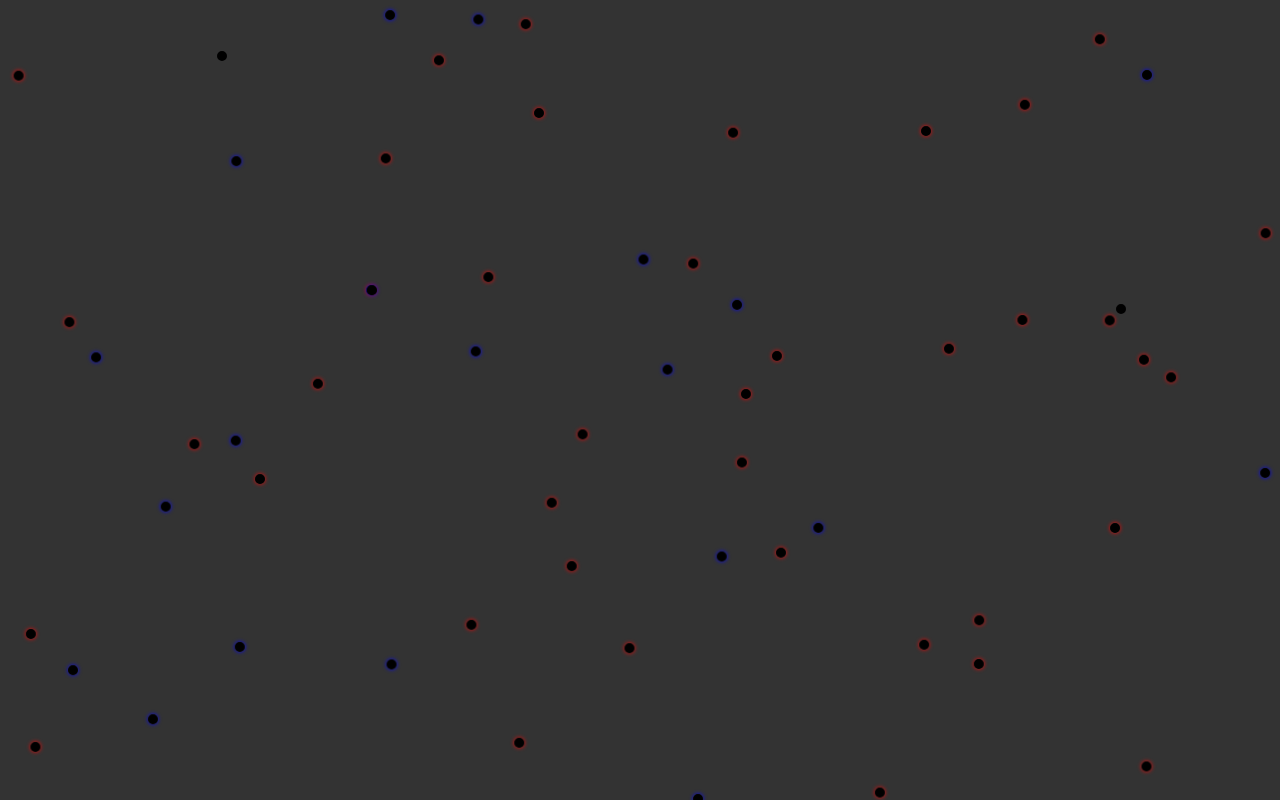
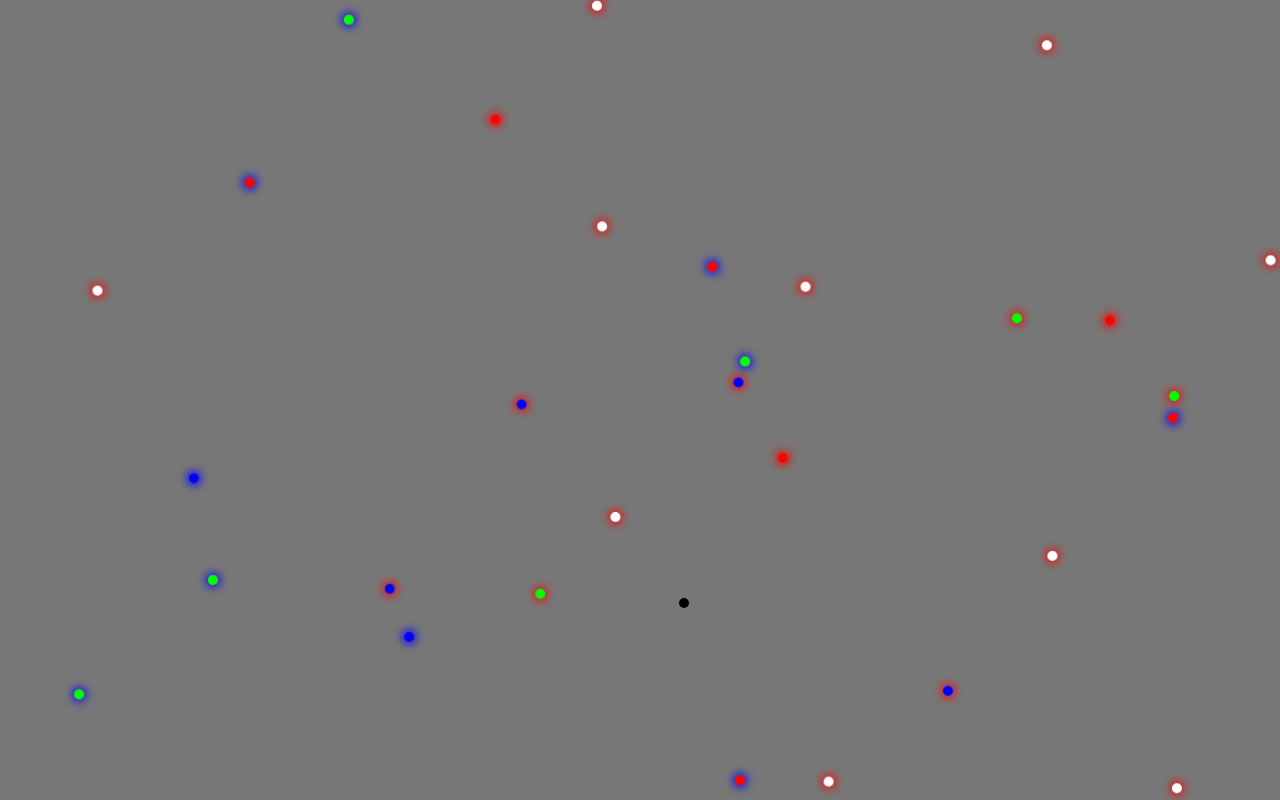
Before and after one commit to Greatak/particle, a plain HTML site: page index.html in a window 1280 px wide. Drawn offline with Linux system fonts and the light colour scheme.

Commit message:
strong force mk 1
Doesn't work perfectly, but kinda sorta simulate strong force and EM

```diff
--- a/js/particle.js
+++ b/js/particle.js
@@ -16,9 +16,19 @@ var Alchemy = (function(){
     window.addEventListener("resize",handleResize);
     handleResize();
 
+	var maxSpeed = 10000;
+	var elemCharge = 1.602176565e-19;
+	var coulomb = 8.9875517873681764e9;
+	var scale = 10e21;
     var pScratch = vec2.create();
-    var pScratch2 = vec2.create();
+    var cScratch = vec3.create();
     var pScratch3 = vec2.create();
+    var iScratch1 = vec2.create();
+    var iScratch2 = vec2.create();
+    var iScratch3 = vec2.create();
+    var iScratch4 = vec2.create();
+    var iScratch5 = vec2.create();
+    var iScratch6 = vec2.create();
     var matString = '';
     var fDist = 0;
     var fMag = 0;
@@ -39,34 +49,66 @@ var Alchemy = (function(){
         if(!p){ p = pDefaults; }
         this.position = p.position||vec2.fromValues(Math.floor(Math.random()*windowSize[0]),Math.floor(Math.random()*windowSize[1]));
         this.velocity = p.velocity||vec2.fromValues(Math.floor(Math.random()*10),Math.floor(Math.random()*10));
+		this.speed = vec2.len(this.velocity)/maxSpeed;
         this.force = vec2.create();
         this.mass = p.mass||pDefaults.mass;
+		this.invMass = Math.sqrt(1-((this.speed)*(this.speed)))/this.mass;
         this.charge = p.charge||pDefaults.charge;
         this.matrix = mat4.create();
         this.size = p.size||pDefaults.size;
 
         this.skin = document.createElement("div");
         this.skin.className = "particle";
-        if(this.charge > 0) this.skin.className += " positive";
-        if(this.charge < 0) this.skin.className += " negative";
-        camera.appendChild(this.skin);
 
         this.id = particles.length;
-        particles[this.id] = this;
         return this;
     }
     Particle.prototype.update = function(t){
         this.boundaryCollision();
         this.calcForces();
-        fMag = t/this.mass;
-        vec2.scaleAndAdd(this.velocity,this.velocity,this.force,fMag);
-        vec2.scaleAndAdd(this.position,this.position,this.velocity,t);
+        fMag = t*this.invMass;
+
+        //RK4 Integration
+        //First step is just current position and velocity, acceleration is constant over interval
+
+        //Second iteration, halfway along
+        vec2.scaleAndAdd(iScratch1,this.position,this.velocity,t/2);
+        vec2.scaleAndAdd(iScratch2,this.velocity,this.force,fMag/2);
+
+        //Third iteration, 75%
+        vec2.scaleAndAdd(iScratch3,this.position,iScratch2,t/2);
+        vec2.scaleAndAdd(iScratch4,iScratch2,this.force,fMag/4);
+
+        //Fourth, all the way at finish
+        vec2.scaleAndAdd(iScratch5,this.position,iScratch4,t);
+        vec2.scaleAndAdd(iScratch6,iScratch4,this.force,fMag/8);
+
+        //Combine all the positions calulated
+        vec2.scaleAndAdd(iScratch2,this.velocity,iScratch2,2);          //Add 1 and 2 (weight 2 double)
+        vec2.scaleAndAdd(iScratch2,iScratch2,iScratch4,2);              //Add 3 to before(also double weight)
+        vec2.add(iScratch2,iScratch2,iScratch6);                        //Add 4 to before
+        vec2.scaleAndAdd(this.position,this.position,iScratch2,t/6);    //Div by 6 to finish wieghting and scale to timestep
+
+        //Combine the accelerations
+        vec2.scale(iScratch1,this.force,6);                             //Only calculating force once, so just scale up by 6
+        vec2.scaleAndAdd(this.velocity,this.velocity,iScratch1,t/6);    //Div by six and scale to timestep
+		this.speed = vec2.len(this.velocity)/maxSpeed;
+		fMag = 1-(this.speed)*(this.speed);
+		if(fMag < 0) console.log(this);
+		this.invMass = Math.sqrt(fMag)/this.mass;
+        tTmp += this.speed;                                //And now that we have velocity, add to temperature
+
+        //Drawing
         mat4.identity(this.matrix);
         this.matrix[12] = this.position[0];
         this.matrix[13] = this.position[1];
         matString = prefix;
         matString += "transform:";
         matString += mat4.str(this.matrix);
+		if(this.color){
+			matString += "; border-color:";
+			matString += this.colorCode;
+		}
         this.skin.style.cssText = matString;
         tTmp += vec2.len(this.velocity);
     }
@@ -92,18 +134,45 @@ var Alchemy = (function(){
         for (var i2 = this.id + 1;i2 < particles.length;i2++){
             vec2.sub(pScratch,particles[i2].position,this.position);                    //Direction to reach target
             fDist = vec2.length(pScratch);                                              //Distance to target
-            fMag = this.size + particles[i2].size;
-            if (fMag > fDist){                                                          //Whoops! They hit
-                fMag -= fDist;
-                vec2.scale(pScratch2,pScratch,1/fMag);
-                vec2.sub(this.velocity,this.velocity,pScratch2);
-                vec2.add(particles[i2].velocity,particles[i2].velocity,pScratch2);
-                vec2.scale(this.velocity,this.velocity,this.resolveCollision(particles[i2]));
-            }
-            fMag = ((this.charge*-1)*particles[i2].charge) / (fDist*fDist);
-            if (fMag > 1000) fMag = 1000;
-            vec2.set(pScratch,fMag * (pScratch[0]/fDist),fMag * (pScratch[1]/fDist))
-            vec2.add(this.force,this.force,pScratch);
+			vec2.scale(pScratch,pScratch,1/fDist);										//normalize direction
+			if(this.color&&particles[i2].color){
+				fMag = this.size + particles[i2].size;
+				if (this.partner[0] == i2 || this.partner[1] == i2){
+					if (fMag < fDist){
+						fMag -= fDist;
+						fMag += 10;
+						vec2.scaleAndAdd(this.position,this.position,pScratch,-fMag);
+					}
+					continue;
+				}
+				if (fMag > fDist){
+					vec3.add(cScratch,this.color,particles[i2].color);
+					if (vec3.len(cScratch) < 2){
+						fMag -= fDist;
+						fMag += 10;
+						vec2.scaleAndAdd(this.position,this.position,pScratch,-fMag);
+						vec2.scaleAndAdd(particles[i2].position,particles[i2].position,pScratch,fMag);
+						vec2.set(this.velocity,0,0);
+						vec2.set(particles[i2].velocity,0,0);
+						this.partner[this.partner.length] = i2;
+						particles[i2].partner[particles[i2].partner.length] = i;
+						if(this.partner.length == 2){
+							particles[this.partner[0]].partner[1] = i2;
+							particles[i2].partner[1] = this.partner[0];
+						}
+						this.mass += 309.63;
+						particles[i2].mass += 309.63;
+						vec3.copy(this.color,cScratch);
+						vec3.copy(particles[i2].color,cScratch);
+						continue;
+					}
+				}
+			}
+            fMag = ((this.charge*-1)*particles[i2].charge) / (fDist*fDist);             //Resume calculating forces
+            if (fMag > 1000) fMag = 1000;                                               //don't let it go to infinity
+            vec2.scale(pScratch,pScratch,fMag)    										//scale by force magnitude
+            vec2.add(this.force,this.force,pScratch);                                   //Set the force vector
+			vec2.sub(particles[i2].force,particles[i2].force,pScratch);
         }
     }
     Particle.prototype.resolveCollision = function(target){
@@ -120,10 +189,24 @@ var Alchemy = (function(){
             p.charge = -100;
         }
         Particle.call(this,p);
-    }
-    Quark.prototype.resolveCollision = function(target){
-        if(target instanceof Quark){ return 0; }
-        else{ return 0.9; }
+
+		fMag = Math.floor(Math.random()*3);
+		if(fMag == 0){
+			this.color = vec3.fromValues(1,0,0);
+			this.colorCode = "#f00";
+		}else if(fMag == 1){
+			this.color = vec3.fromValues(0,1,0);
+			this.colorCode = "#0f0";
+		}else{
+			this.color = vec3.fromValues(0,0,1);
+			this.colorCode = "#00f";
+		}
+		this.partner = [];
+
+        if(this.charge > 0) this.skin.className += " positive";
+        if(this.charge < 0) this.skin.className += " negative";
+        camera.appendChild(this.skin);
+        particles[this.id] = this;
     }
     Quark.prototype = new Particle();
     Quark.prototype.constructor = Quark;
@@ -132,8 +215,12 @@ var Alchemy = (function(){
     function Electron(p){
         if(!p){ p = pDefaults; }
         p.mass = .5;
-        p.charge = -100;
+        p.charge = -300;
         Particle.call(this,p);
+
+        this.skin.className += " negative electron";
+        camera.appendChild(this.skin);
+        particles[this.id] = this;
     }
     Electron.prototype = new Particle();
     Electron.prototype.constructor = Electron;
@@ -146,7 +233,8 @@ var Alchemy = (function(){
         requestAnimationFrame(o.update);
         tTmp = 0;
         dTime = (time - lastTime)/1000;
-        if (dTime < 10){
+        if (dTime < 1){
+			player.handleKeys();
             for (i=0;i<particles.length;i++){
                 particles[i].update(dTime);
                 vec2.set(particles[i].force,0,0);
@@ -156,10 +244,57 @@ var Alchemy = (function(){
         lastTime = time;
     }
 
+	var pressedKeys = [];
+	function handleKeyDown(e){
+		pressedKeys[e.keyCode] = true;
+	}
+	window.addEventListener("keydown",handleKeyDown);
+	function handleKeyUp(e){
+		pressedKeys[e.keyCode] = false;
+	}
+	window.addEventListener("keyup",handleKeyUp);
+
+	function Player(){
+		Particle.call(this);
+
+		this.skin.className += " player";
+        camera.appendChild(this.skin);
+        particles[this.id] = this;
+	}
+	Player.prototype = new Particle();
+	Player.prototype.constructor = Player;
+	Player.prototype.handleKeys = function(){
+		if (pressedKeys[39]){               //-->
+            this.force[0] += 200;
+        }else if (pressedKeys[37]){         //<--
+            this.force[0] -= 200;
+        }
+        if (pressedKeys[38]){               //Up
+            this.force[1] -= 200;
+        }else if (pressedKeys[40]){         //Down
+            this.force[1] += 200;
+        }
+		if (pressedKeys[32]){				//Space
+			if (this.charge == 0){
+				this.charge = -300;
+				this.skin.classList.add("negative");
+			}else if (this.charge == -300){
+				this.charge = 300;
+				this.skin.classList.remove("negative");
+				this.skin.classList.add("positive");
+			}else if (this.charge == 300){
+				this.charge = 0;
+				this.skin.classList.remove("positive");
+			}
+			pressedKeys[32] = false;
+		}
+	}
+	var player = new Player();
+
     return o;
 }());
 requestAnimationFrame(Alchemy.update);
-for(var i = 0;i < 20;i++){
+for(var i = 0;i < 10;i++){
     new Alchemy.Quark("up");
     new Alchemy.Quark("down");
     new Alchemy.Electron();
--- a/style.css
+++ b/style.css
@@ -1,5 +1,5 @@
 html {
-    background-color: #333;
+    background-color: #777;
     height: 100%;
     margin: 0px;
     overflow: hidden;
@@ -7,7 +7,7 @@ html {
     width: 100%;
 }
 body {
-    background-color: #333;
+    background-color: #777;
     height: 100%;
     font: 14px/1.8em 'Open Sans', Helvetica, Arial, Helvetica, sans-serif;
     -webkit-font-smoothing: antialiased;
@@ -44,8 +44,14 @@ body {
     position:absolute;
 }
 .positive{
-    box-shadow:0 0 4px #00f;
+    box-shadow:0 0 10px 2px #00f;
 }
 .negative{
-    box-shadow:0 0 4px #f00;
+    box-shadow:0 0 10px 2px #f00;
 }
+.electron{
+    border-color:#fff;
+}
+.player{
+	border-color:#000;
+}
```
